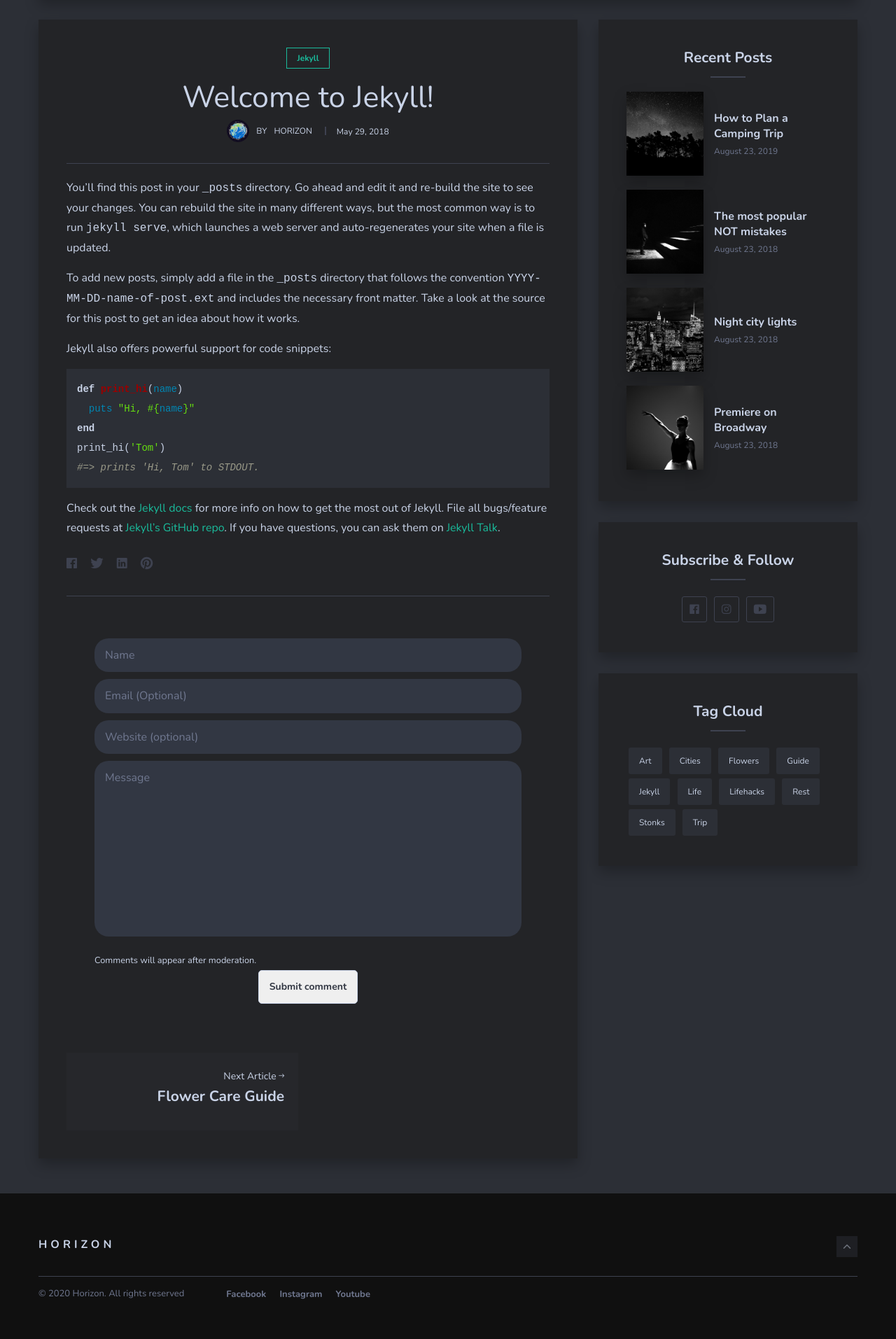
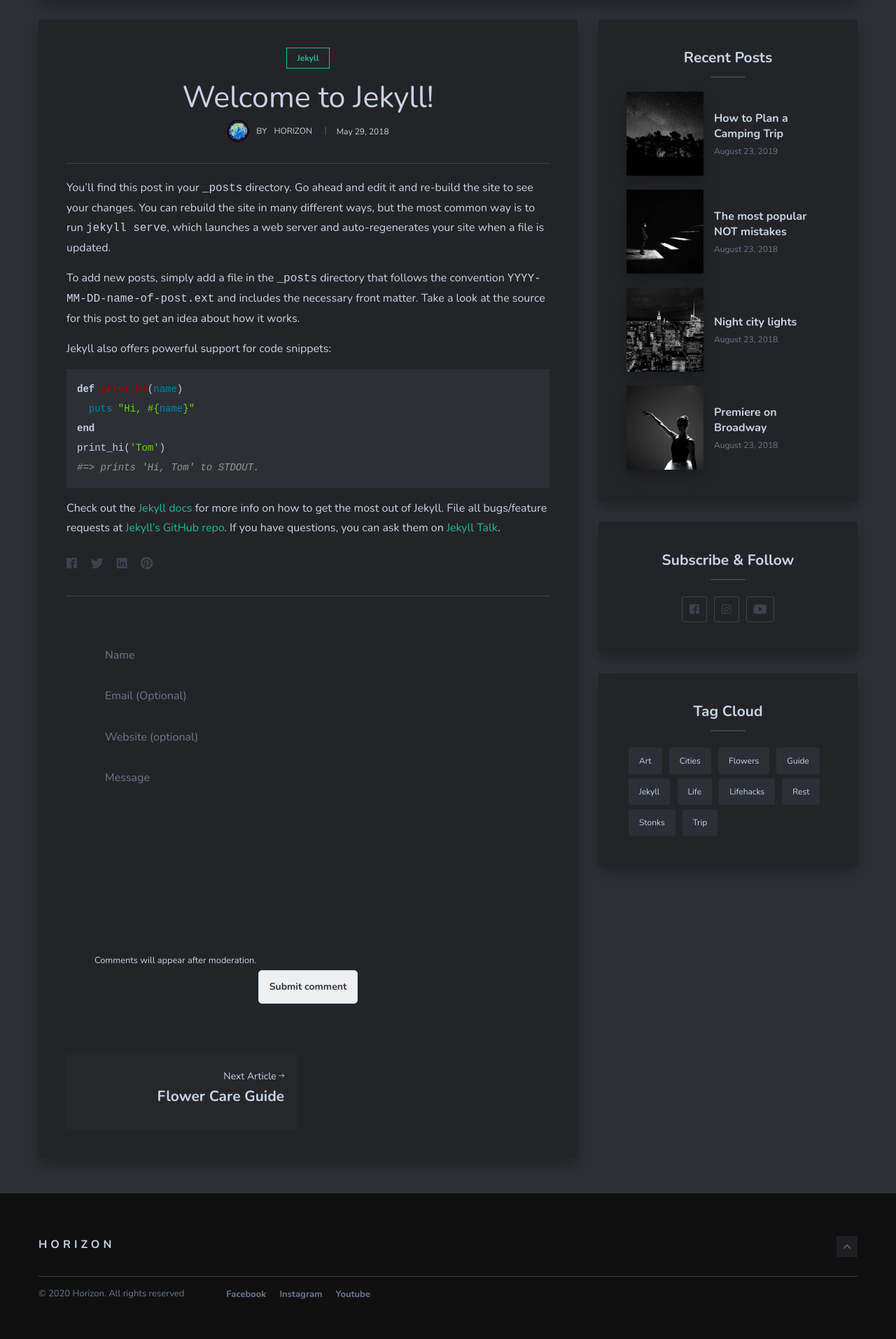
Before and after one commit to HorizonIITM/HorizonIITM.github.io, a Jekyll site: the page built from _posts/2018-05-29-welcome-to-jekyll.markdown, in a window 1280 px wide. Shown: the part 697-2610 px from the top of the page at 70% size. Built offline with Jekyll 4.4.1, drawn with Linux system fonts in a browser that asks for light colours; nearby versions of some CDN libraries.

Commit message:
bg color form

```diff
--- a/_sass/4-layouts/_post.scss
+++ b/_sass/4-layouts/_post.scss
@@ -257,7 +257,7 @@
   margin-bottom: 10px;
   border: none;
   border-radius: 20px;
-  background: #323743;
+  background: #232427;
   color:$text;
   }
 .form-inner textarea {
```
